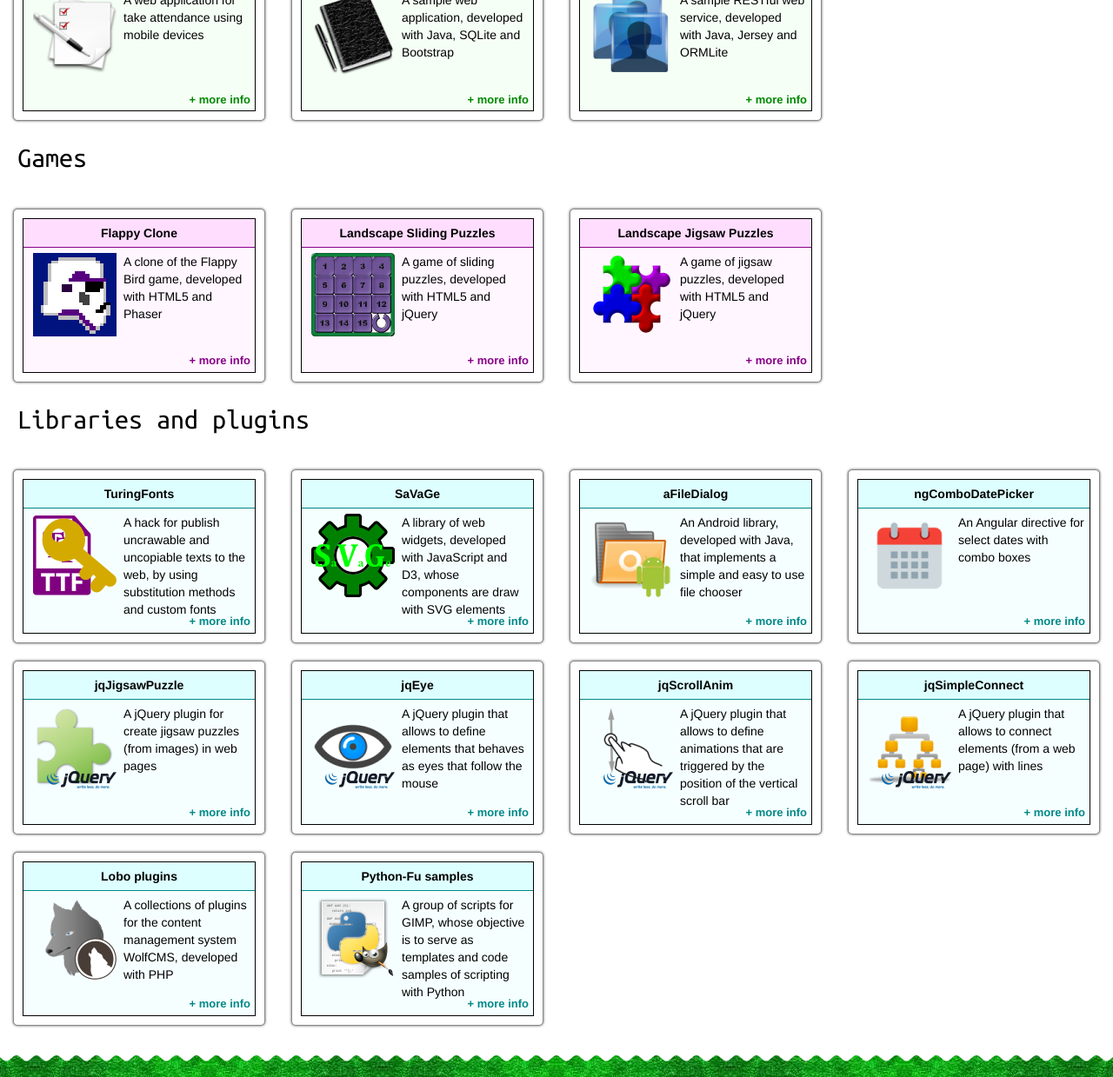
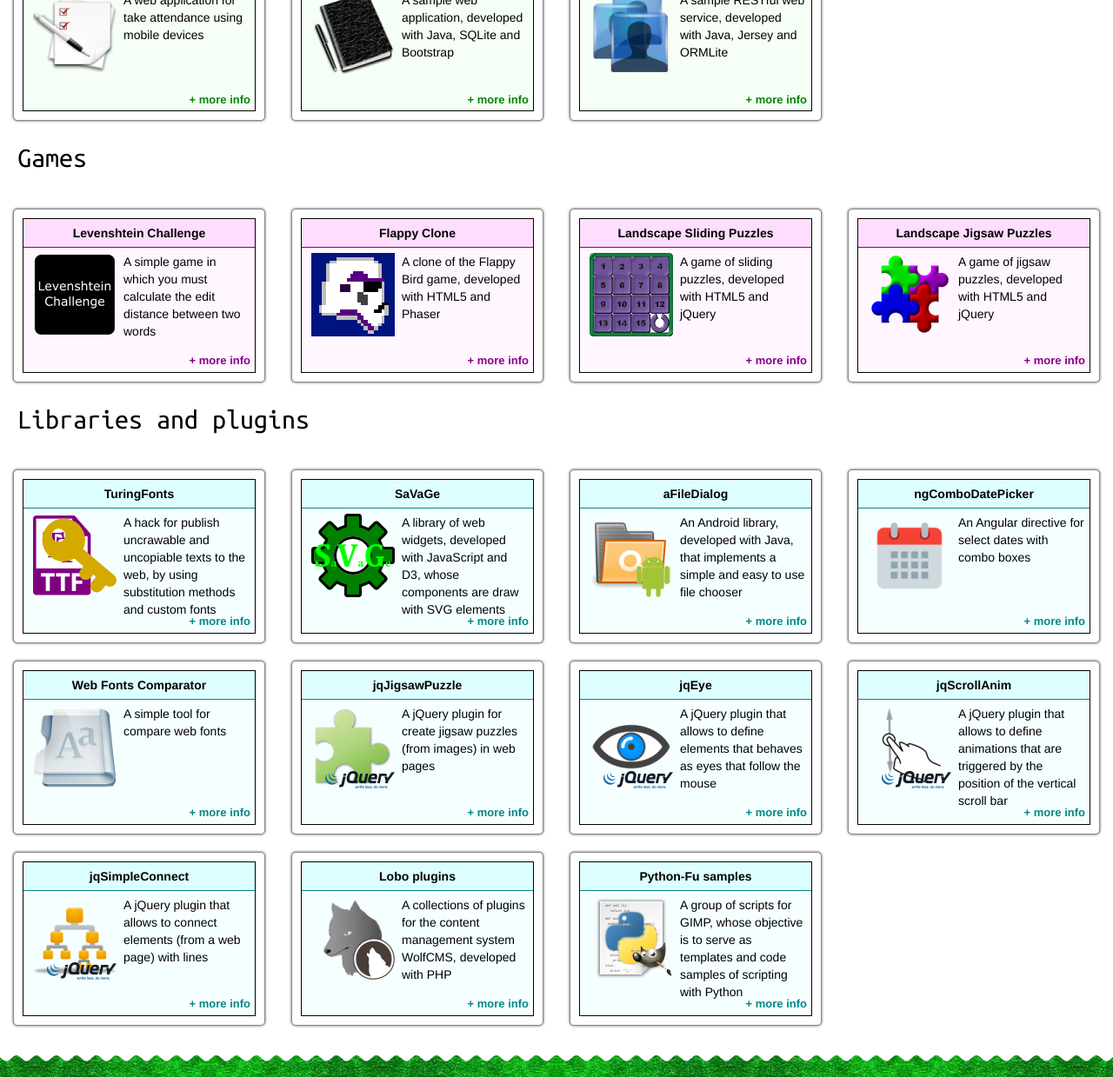
Before and after one commit to jfmdev/jfmdev.github.io, a Jekyll site: the page built from index.html, in a window 1280 px wide and 1400 px high, scrolled down 1391 px, cut to the strip 0-1239 px from the top of the window. Shown: the whole strip at 87% size. Built offline with Jekyll 4.4.1, drawn with Linux system fonts in a browser that asks for light colours; some web fonts are replaced.

Commit message:
Add WebFontsComparator and Levenshtein

```diff
--- a/_config.yml
+++ b/_config.yml
@@ -1,6 +1,6 @@
 # Site settings
 title: JFMDev
-email: your-email@domain.com
+email: kudalab@inboxalias.com
 description: > # this means to ignore newlines until "baseurl:"
   Personal code lab of web, mobile and open source software
 baseurl: "" # the subpath of your site, e.g. /blog/
--- a/_data/projects.json
+++ b/_data/projects.json
@@ -147,9 +147,28 @@
 		]
     },
     {
+		"id": "levenshtein",
+        "name" : "Levenshtein Challenge",
+        "caption" : "A simple game in which you must calculate the edit distance between two words",
+        "introduction" : "A simple game in which you must calculate the edit distance between two words",
+        "description" : "<p>Leveshtein Challenge is a HTML5 game in which you must calculate the edit distance between two words. The more you guess, more points you get!</p>",
+		"type": "game",
+        "icon" : "img/codelab/levenshtein.png",
+        "links" : [
+			{"title" : "GitHub", "href": "https://github.com/jfmdev/Levenshtein", "type": "first"},
+			{"title" : "Demo", "href": "http://jfmdev.github.io/Levenshtein/", "type": "second"}
+        ],
+		"techs" : [
+			{"name": "JavaScript", "type": "first"},
+			{"name": "Apache Cordova", "type": "second"},
+			{"name": "Angular", "type": "second"},
+			{"name": "Bootstrap", "type": "third"}
+		]
+    },
+    {
 		"id": "flappy",
         "name" : "Flappy Clone",
-        "caption" : "A HTML5 game, clone of Flappy Bird, developed for test the \"Phaser\" framework",
+        "caption" : "A HTML5 game, clone of Flappy Bird, developed for test the 'Phaser' framework",
         "introduction" : "A clone of the Flappy Bird game, developed with HTML5 and Phaser",
         "description" : "<p>Flappy Clone is a copy of the classic Flappy Bird game, decorated with an Star Wars theme.</p><p>Developed with JavaScript, HTML5 and Phaser</p>",
 		"type": "game",
@@ -301,6 +320,25 @@
 		]
     },
     {
+		"id": "web-fonts-comparator",
+        "name" : "Web Fonts Comparator",
+        "caption" : "A simple tool for compare web fonts",
+        "introduction" : "A simple tool for compare web fonts",
+        "description" : "<p>Web Font Comparator is a simple tool for compare web fonts (in particular, the fonts that are considered safe for web use)</p>",
+		"type": "other",
+        "icon" : "img/codelab/font.png",
+        "links" : [
+			{"title" : "GitHub", "href": "https://github.com/jfmdev/WebFontsComparator", "type": "first"},
+			{"title" : "Demo", "href": "http://jfmdev.github.io/WebFontsComparator/", "type": "second"}
+        ],
+		"techs": [
+			{"name": "JavaScript", "type": "first"},
+			{"name": "Angular", "type": "second"},
+			{"name": "jQuery", "type": "second"},
+			{"name": "Bootstrap", "type": "third"}
+		]
+    },
+    {
 		"id": "jq-jigsaw",
         "name" : "jqJigsawPuzzle",
         "caption" : "A library for create jigsaw puzzles in web pages",
```
Also changed, not shown: img/codelab/font.png (added), img/codelab/levenshtein.png (added).
